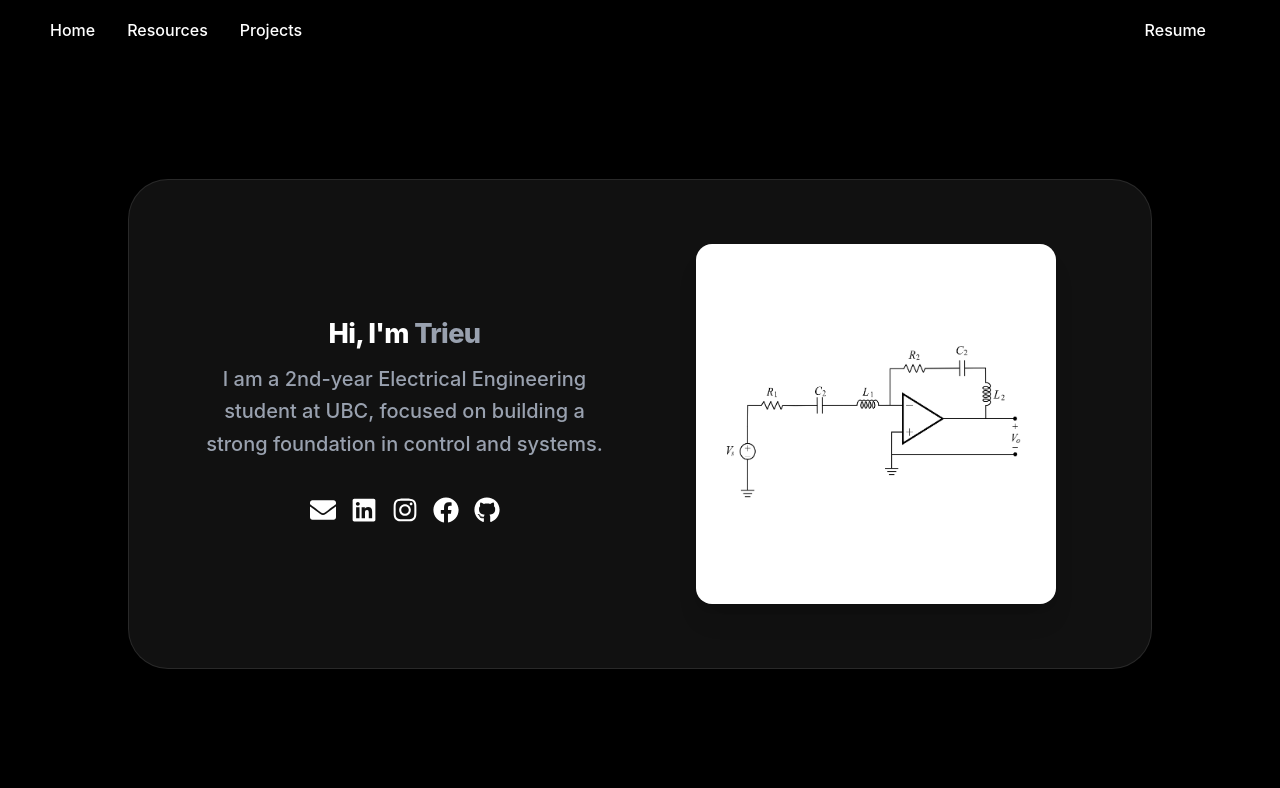
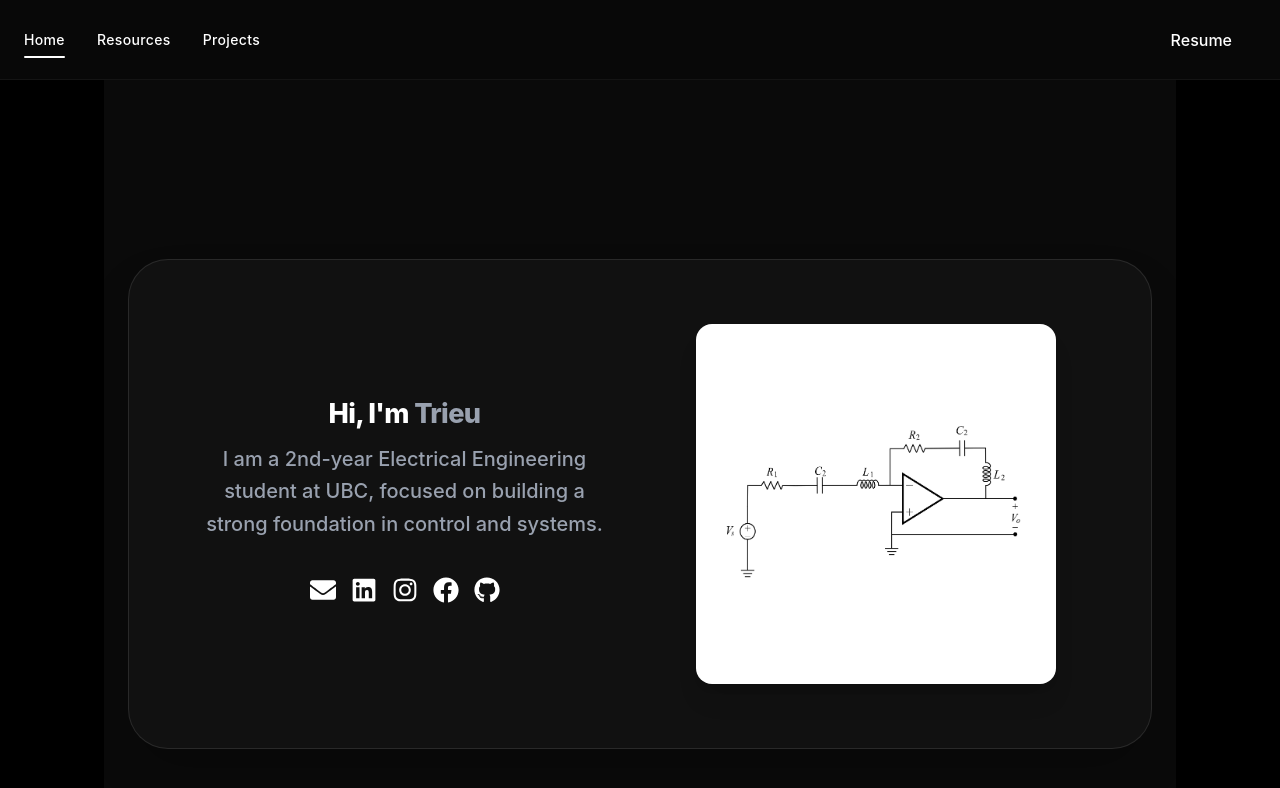
Before and after one commit to ttrieu2025/personal-website, a React (Vite) app: page / in a window 1280 px wide. Shown: the top 788 px of the page. Built offline with nearby package versions, Linux system fonts and the light colour scheme.

Commit message:
fix: Update Header

```diff
--- a/src/App.jsx
+++ b/src/App.jsx
@@ -1,5 +1,5 @@
 import './App.css'
-import { Routes, Route, Link } from 'react-router-dom'
+import { Routes, Route, Link, useLocation } from 'react-router-dom'
 import { useState } from 'react'
 import { Menu, X } from 'lucide-react'
 
@@ -9,39 +9,69 @@ import Projects from './Pages/Projects'
 
 function App() {
   const [isMenuOpen, setIsMenuOpen] = useState(false)
+  const location = useLocation()
 
   const toggleMenu = () => setIsMenuOpen(prev => !prev)
   const closeMenu = () => setIsMenuOpen(false)
 
+  // Helper to check if a link is active
+  const isActive = (path) => location.pathname === path
+
   return (
-    <>
+    <div className="min-h-screen bg-[#0a0a0a] text-white">
       {/* HEADER */}
-      <header className="header z-10 shadow-md ">
-        <div className="container mx-auto flex justify-between items-center ">
+      <header className="fixed top-0 left-0 w-full z-50 bg-[#0a0a0a]/80 backdrop-blur-md border-b border-white/5 h-20">
+        <div className="container mx-auto px-6 h-full flex justify-between items-center">
 
-          {/* Hamburger (Mobile only) */}
+          {/* 1. Hamburger (Left side as per your code) */}
           <button
-            className="md:hidden p-2 border rounded"
+            className="md:hidden p-2 text-white hover:bg-white/10 rounded-lg transition-colors"
             onClick={toggleMenu}
             aria-label="Toggle menu"
           >
             {isMenuOpen ? <X size={24} /> : <Menu size={24} />}
           </button>
 
-          {/* Desktop Navigation */}
-          <nav className="hidden md:flex space-x-4">
-            <Link to="/" className="px-4 py-2">Home</Link>
-            <Link to="/resources" className="px-4 py-2">Resources</Link>
-            <Link to="/projects" className="px-4 py-2">Projects</Link>
+          {/* 2. Desktop Navigation (Center-ish) */}
+          <nav className="hidden md:flex items-center space-x-8">
+            <Link
+              to="/"
+              className={`text-sm font-semibold tracking-wide transition-all duration-300 relative py-2
+                ${isActive('/') ? 'text-white' : 'text-gray-500 hover:text-gray-300'}
+              `}
+            >
+              Home
+              {isActive('/') && <span className="absolute bottom-0 left-0 w-full h-0.5 bg-white rounded-full"></span>}
+            </Link>
+
+            <Link
+              to="/resources"
+              className={`text-sm font-semibold tracking-wide transition-all duration-300 relative py-2
+                ${isActive('/resources') ? 'text-white' : 'text-gray-500 hover:text-gray-300'}
+              `}
+            >
+              Resources
+              {isActive('/resources') && <span className="absolute bottom-0 left-0 w-full h-0.5 bg-white rounded-full"></span>}
+            </Link>
+
+            <Link
+              to="/projects"
+              className={`text-sm font-semibold tracking-wide transition-all duration-300 relative py-2
+                ${isActive('/projects') ? 'text-white' : 'text-gray-500 hover:text-gray-300'}
+              `}
+            >
+              Projects
+              {isActive('/projects') && <span className="absolute bottom-0 left-0 w-full h-0.5 bg-white rounded-full"></span>}
+            </Link>
           </nav>
 
-          {/* Desktop Resume Button */}
+          {/* 3. Desktop Resume Button (Right side) */}
           <div className="hidden md:block">
             <a
               href="https://drive.google.com/file/d/1wW6WuvkttrJS7zTCpU7Q4jkoKqghzdFD/view?usp=sharing"
               target="_blank"
               rel="noopener noreferrer"
-              className="px-6 py-2 bg-black hover:text-white transition-colors"
+              className="px-6 py-2"
             >
               Resume
             </a>
@@ -49,18 +79,18 @@ function App() {
 
           {/* Mobile Dropdown */}
           <nav
-            className={`md:hidden absolute top-full left-0 w-full shadow-md transition-all duration-300 overflow-hidden z-15 bg-black
+            className={`md:hidden absolute top-20 left-0 w-full bg-[#111111] border-b border-white/10 shadow-2xl transition-all duration-300 overflow-hidden z-15
               ${isMenuOpen ? 'max-h-96 opacity-100' : 'max-h-0 opacity-0'}
             `}
           >
-            <div className="flex flex-col">
-              <Link to="/" onClick={closeMenu} className="px-4 py-3 border-b">
+            <div className="flex flex-col p-6 gap-4">
+              <Link to="/" onClick={closeMenu} className={`text-xl font-bold ${isActive('/') ? 'text-white' : 'text-gray-600'}`}>
                 Home
               </Link>
-              <Link to="/resources" onClick={closeMenu} className="px-4 py-3 border-b">
+              <Link to="/resources" onClick={closeMenu} className={`text-xl font-bold ${isActive('/resources') ? 'text-white' : 'text-gray-600'}`}>
                 Resources
               </Link>
-              <Link to="/projects" onClick={closeMenu} className="px-4 py-3 border-b">
+              <Link to="/projects" onClick={closeMenu} className={`text-xl font-bold ${isActive('/projects') ? 'text-white' : 'text-gray-600'}`}>
                 Projects
               </Link>
               <a
@@ -68,7 +98,7 @@ function App() {
                 target="_blank"
                 rel="noopener noreferrer"
                 onClick={closeMenu}
-                className="px-4 py-3  hover:text-white transition-colors"
+                className="text-xl font-bold text-gray-400 hover:text-white pt-4 border-t border-white/5"
               >
                 Resume
               </a>
@@ -79,13 +109,14 @@ function App() {
       </header>
 
       {/* ROUTES */}
-      <Routes>
-        <Route path="/" element={<Home />} />
-        <Route path="/resources" element={<Resources />} />
-        <Route path="/projects" element={<Projects />} />
-      </Routes>
-
-    </>
+      <main className="pt-20">
+        <Routes>
+          <Route path="/" element={<Home />} />
+          <Route path="/resources" element={<Resources />} />
+          <Route path="/projects" element={<Projects />} />
+        </Routes>
+      </main>
+    </div>
   )
 }
 
```
